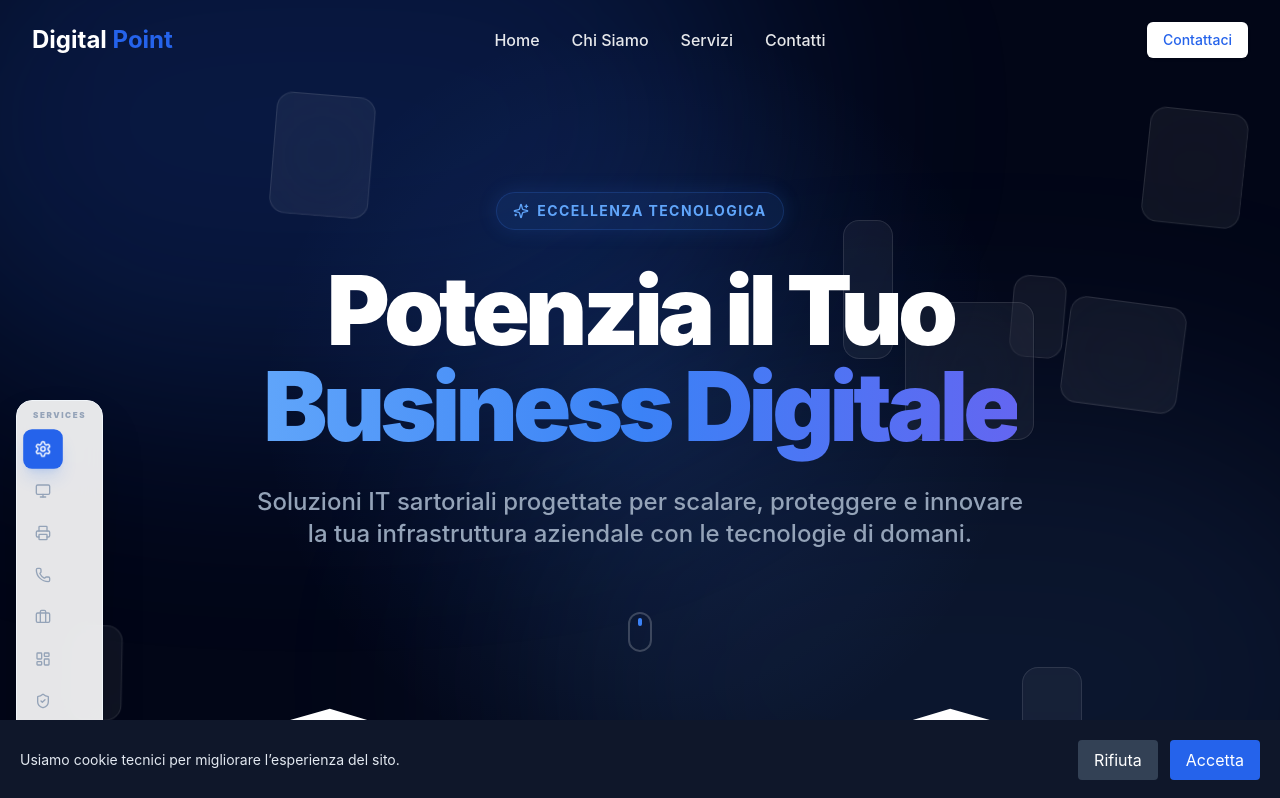
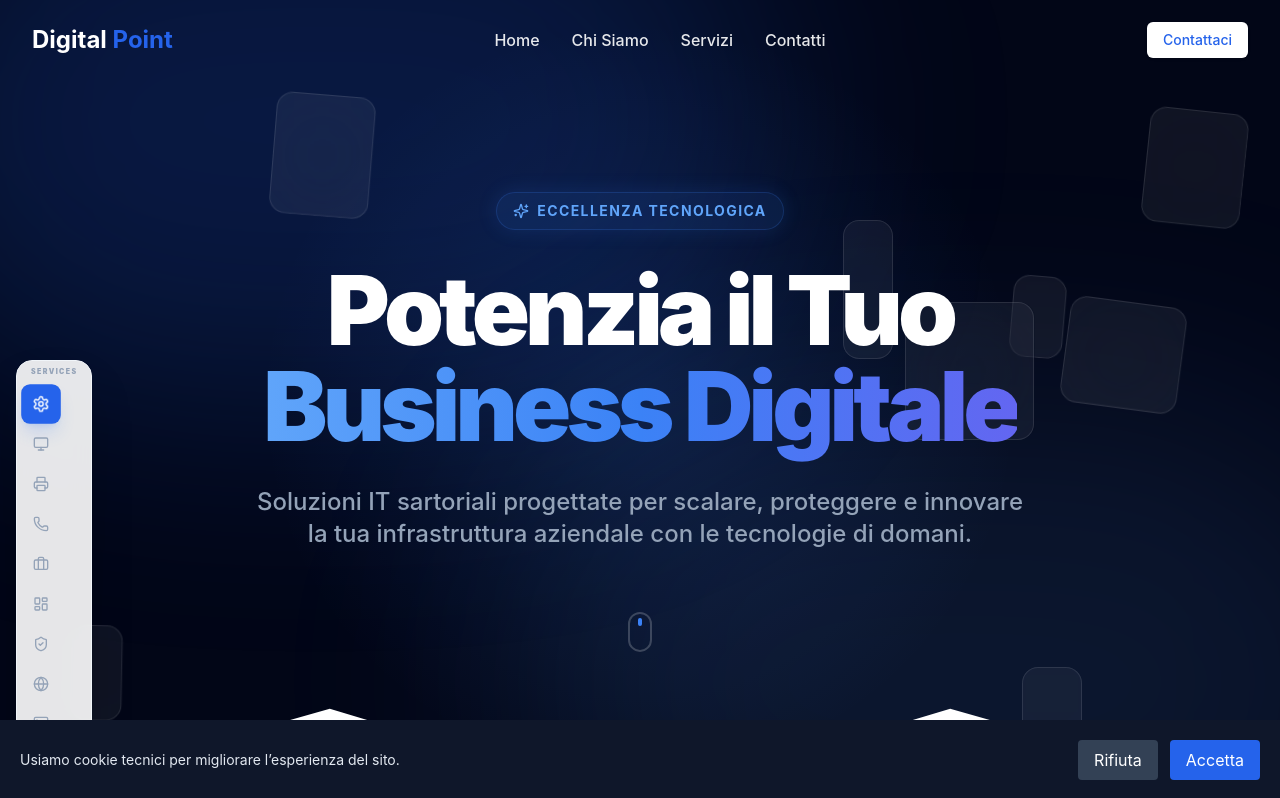
Before and after one commit to Vittomazza/digital-point-website, a React (Create React App) app: page /servizi in a window 1280 px wide. Shown: the top 798 px of the page. Built offline with nearby package versions, Linux system fonts and the light colour scheme.

Commit message:
fix design services 3.2

```diff
--- a/src/components/Header.jsx
+++ b/src/components/Header.jsx
@@ -59,7 +59,7 @@ export const Header = () => {
     { label: 'Contatti', id: 'contatti' }
   ];
 
-  const isDarkHero = location.pathname === '/servizi' && !isScrolled;
+  const isDarkHero = (location.pathname === '/servizi' || location.pathname === '/') && !isScrolled;
 
   return (
     <header
--- a/src/pages/ServicesPage.jsx
+++ b/src/pages/ServicesPage.jsx
@@ -110,9 +110,9 @@ export const ServicesPage = () => {
       <motion.div
         initial={{ opacity: 0, x: -20 }}
         animate={{ opacity: 1, x: 0 }}
-        className="fixed left-4 top-1/2 -translate-y-1/2 z-40 hidden xl:flex flex-col gap-1.5 p-2 bg-white/90 backdrop-blur-md rounded-2xl shadow-2xl border border-slate-100"
+        className="fixed left-4 top-[45%] -translate-y-1/2 z-40 hidden xl:flex flex-col gap-1 p-1.5 bg-white/90 backdrop-blur-md rounded-2xl shadow-2xl border border-slate-100"
       >
-        <div className="text-[8px] font-black uppercase tracking-[0.2em] text-slate-400 mb-1 px-2">Services</div>
+        <div className="text-[7px] font-black uppercase tracking-[0.2em] text-slate-400 mb-1 px-2">Services</div>
         {mockData.services.map((service) => {
           const Icon = iconMap[service.icon] || Server;
           const isActive = activeService === service.id;
```
